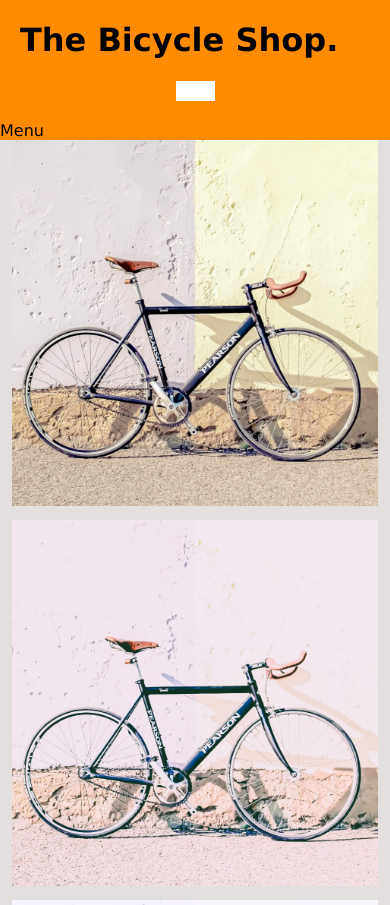
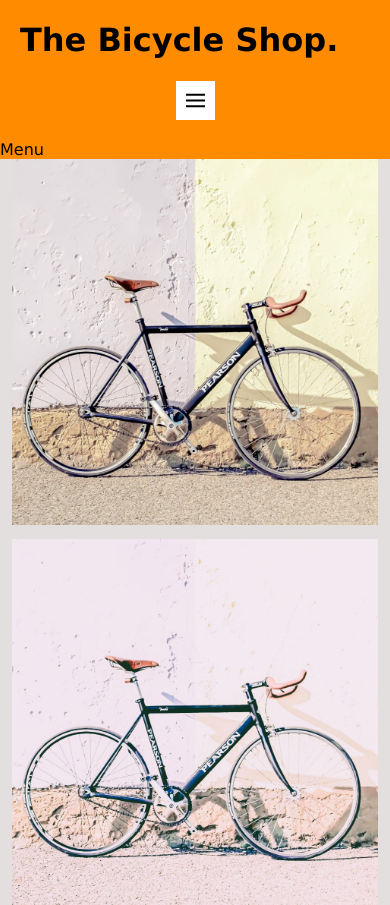
Before and after one commit to Pickle435/thebicycleshop, a plain HTML site: page photos.html in a window 390 px wide. Shown: the top 905 px of the page. Drawn offline with Linux system fonts and the light colour scheme.

Commit message:
Fix HTML formatting and update image paths

```diff
--- a/photos.html
+++ b/photos.html
@@ -15,7 +15,7 @@
 	<header>
 		<h1>The Bicycle Shop.</h1>
         <label for="hamburger_checkbox">
-              <img id="hamburger_image" src="images/hamburger-menu.svg" alt="">
+              <img id="hamburger_image" src="hamburger-menu.svg" alt="">
               <span class="visually-hidden">Menu</span>
         </label>
         <input id="hamburger_checkbox" type="checkbox">
```
